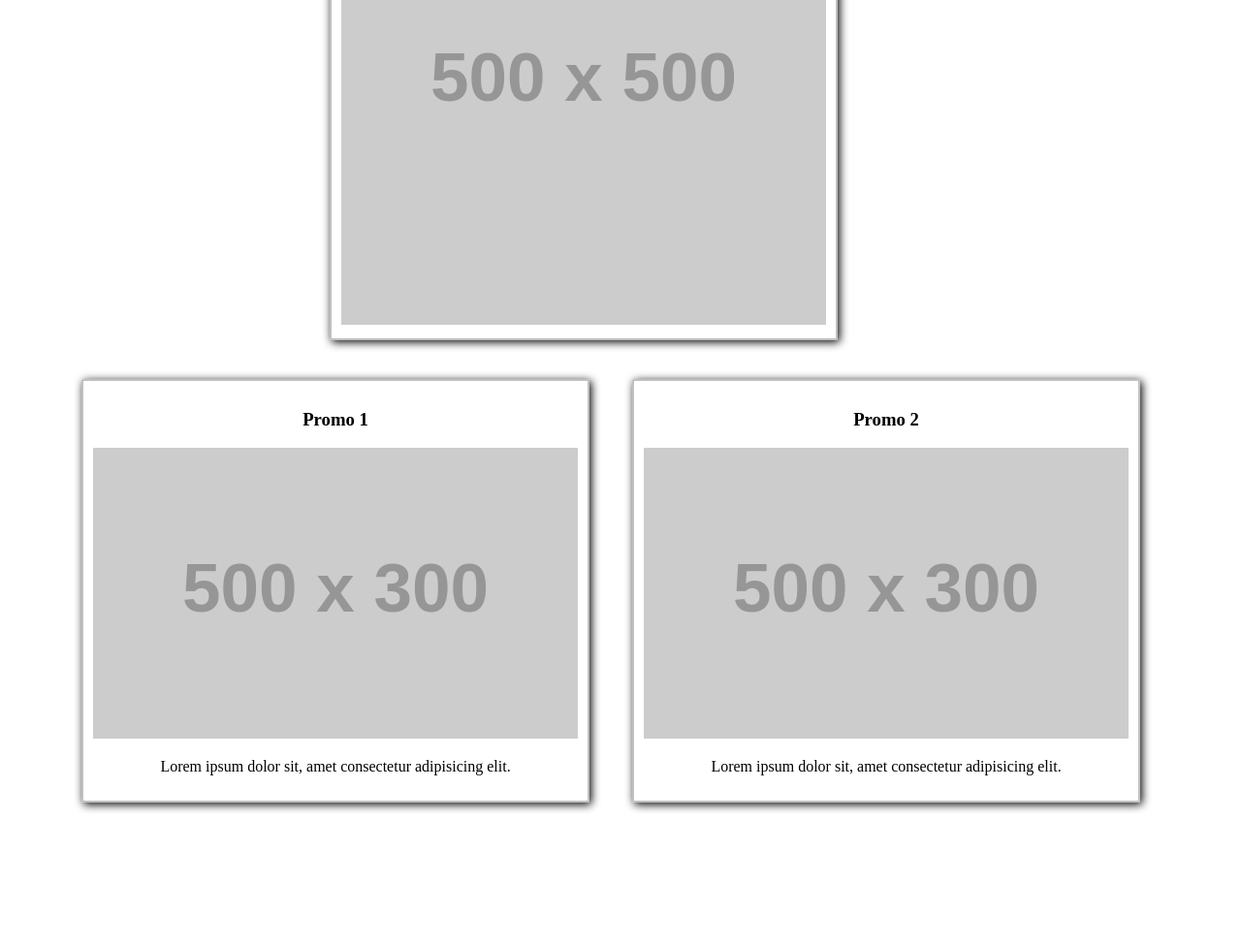
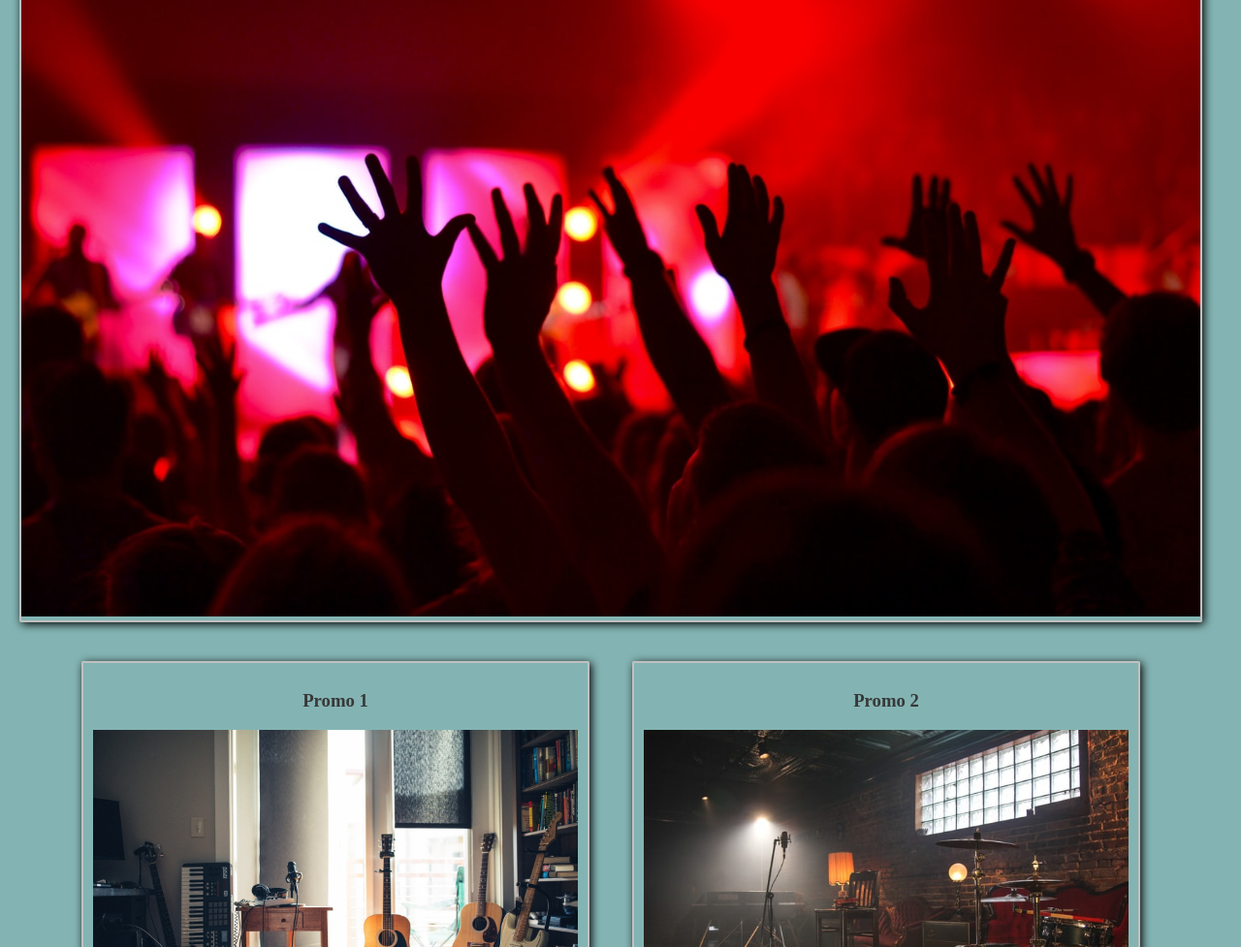
Before and after one commit to ranzelmirandilla/Band_Site, a plain HTML site: page index.html in a window 1280 px wide. Shown: the part 483-1460 px from the top of the page at 97% size. Drawn offline with Linux system fonts and the light colour scheme; placeholder pictures from the web are drawn by us.

Commit message:
added colors and pictures in homepage

```diff
--- a/css/styles.css
+++ b/css/styles.css
@@ -5,6 +5,7 @@ header{
 }
 body{
     margin: 0;
+    background-color: #83b4b3;
 }
 header h1{
  border: 2px solid black;
@@ -14,7 +15,11 @@ header h1{
  /* padding-left:  100px; */
  /* float: left; */
  /* padding-right: 50px; */
-
+ color: #FFF0CE;
+}
+img{
+    max-width: 100%;
+    max-height: 100%;
 }
 header ul{
     text-align: right;
@@ -38,6 +43,8 @@ nav ul{
     font-family: 'Shadows Into Light', cursive;
     font-size: 30px;
 
+
+
 }
 
 nav a{
@@ -47,19 +54,20 @@ nav a{
 
 }
 #band-pic{
-    width: 50%;
-    margin: 0 auto;
+    width: 100%;
+    /* margin: 0 auto; */
 
 }
 .band-picture{
     display: inline-block;
-    width: 500px;
+    width: 95%;
     border: 2px solid #C0C0C0;
     text-align: center;
     margin: 20px;
-    padding: 10px;
     box-shadow: 2px 2px 10px black;
     border-radius: 2px;
+    background-position: center;
+
 
 }
 #promos{
@@ -75,12 +83,16 @@ nav a{
     padding: 10px;
     box-shadow: 2px 2px 10px black;
     border-radius: 2px;
+    color: #383838;
 }
 footer{
-    padding-top: 75px;
-    max-width: 800px;
+    padding-top: 0px;
+
+    max-width: 250px;
     margin: 30px auto 30px auto;
     color: white;
     font-size: 30px;
-    padding-left: 10px;
+    padding-left: 0px;
+    text-align: center;
+    background-color: #D55534;
 }
--- a/index.html
+++ b/index.html
@@ -26,8 +26,8 @@
         <nav>
                 <ul>
                     <li><a href="#">Home</a></li>
-                    <li><a href="#">Blog</a></li>
-                    <li><a href="#">Concert Dates</a></li>
+                    <li><a href="blog.html">Blog</a></li>
+                    <li><a href="tour.html">Concert Dates</a></li>
                     <li><a href="#">Merch</a></li>
 
                 </ul>
@@ -35,19 +35,19 @@
     <main>
         <section id="band-pic">
         <div class="band-picture">
-                <img src="https://placehold.it/500x500" alt="placeholder image" alt="band">
+                <img src="img/band_pic.jpeg" alt="placeholder image" alt="band">
         </div>
         </section>
         <section id="promos">
             <div class="promo">
                 <h3>Promo 1</h3>
-                <img src="https://placehold.it/500x300" alt="placeholder image" alt="promo">
+                <img src="img/promo_1.jpeg" alt="placeholder image" alt="promo">
                 <p>Lorem ipsum dolor sit, amet consectetur
                                 adipisicing elit.</p>
                 </div>
                 <div class="promo">
                 <h3>Promo 2</h3>
-                 <img src="https://placehold.it/500x300" alt="placeholder image" alt="promo">
+                 <img src="img/promo_2.jpeg" alt="placeholder image" alt="promo">
                 <p>Lorem ipsum dolor sit, amet consectetur
                                     adipisicing elit.</p>
                 </div>
```
Also changed, not shown: blog.html (+2 -2 lines), img/band_pic.jpeg (renamed from img/photo-1442504028989-ab58b5f29a4a.jpeg), img/promo_1.jpeg (renamed from img/photo-1511379938547-c1f69419868d.jpeg), img/promo_2.jpeg (renamed from img/photo-1514320291840-2e0a9bf2a9ae.jpeg).
